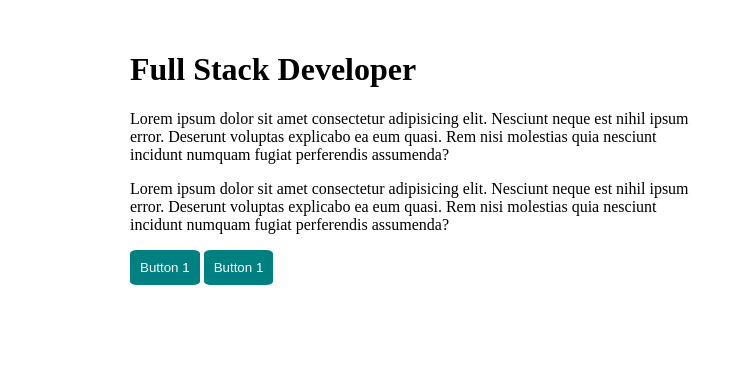
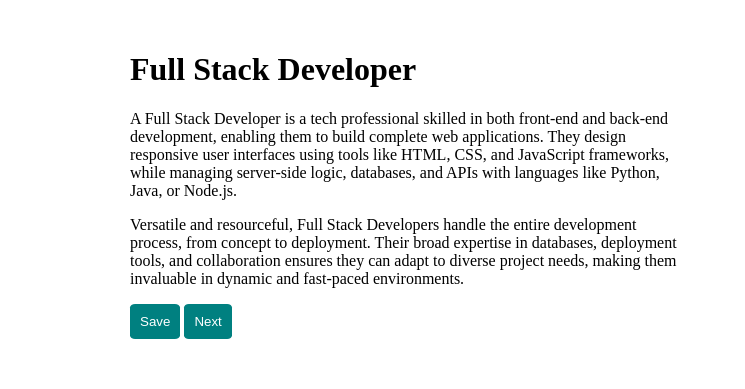
Before and after one commit to kanthalidhruvan/kanthalidhruvan.github.io, a plain HTML site: page index.html in a window 1280 px wide. Shown: the part 250-639 px from the top of the page, 0-745 px from the left. Drawn offline with Linux system fonts and the light colour scheme; grey boxes are pictures that could not be loaded.

Commit message:
Update index.html

```diff
--- a/index.html
+++ b/index.html
@@ -28,19 +28,19 @@
           <div class="box">
             <h1>Full Stack Developer</h1>
             <p>
-              Lorem ipsum dolor sit amet consectetur adipisicing elit. Nesciunt
-              neque est nihil ipsum error. Deserunt voluptas explicabo ea eum
-              quasi. Rem nisi molestias quia nesciunt incidunt numquam fugiat
-              perferendis assumenda?
+              A Full Stack Developer is a tech professional skilled in both front-end and back-end development,
+              enabling them to build complete web applications. They design responsive user interfaces using tools
+              like HTML, CSS, and JavaScript frameworks, while managing server-side logic, databases, and
+              APIs with languages like Python, Java, or Node.js.
             </p>
             <p>
-              Lorem ipsum dolor sit amet consectetur adipisicing elit. Nesciunt
-              neque est nihil ipsum error. Deserunt voluptas explicabo ea eum
-              quasi. Rem nisi molestias quia nesciunt incidunt numquam fugiat
-              perferendis assumenda?
+             Versatile and resourceful, Full Stack Developers handle the entire development process, from
+              concept to deployment. Their broad expertise in databases, deployment tools, and collaboration
+              ensures they can adapt to diverse project needs, making them invaluable in dynamic and fast-paced
+              environments.
             </p>
-            <button>Button 1</button>
-            <button>Button 1</button>
+            <button>Save</button>
+            <button>Next</button>
           </div>
           <div class="box">
             <img src="https://picsum.photos/id/2/400/400" />
@@ -52,13 +52,14 @@
         <h1>Projects</h1>
         <div style="display: flex">
           <div class="box">
-            <h3>Project 1</h3>
+            <h3>Online Store</h3>
             <p>
-              Lorem ipsum dolor sit amet consectetur adipisicing elit. Dolorem
-              quia nobis eligendi reiciendis. Esse a possimus eum est veritatis
-              aliquid ut eveniet. Et illum odio ut voluptates molestiae?
-              Perspiciatis, ab.
+              The project is a website showcasing the menu of an online restaurant, designed to provide
+              customers with an intuitive and seamless browsing experience. It features a visually appealing layout,
+              categorized dishes with descriptions, prices, and images, making it easy for users to explore offerings
+              and make informed choices.
             </p>
+            <a href="https://github.com/kanthalidhruvan/online-stores">Project</a>
           </div>
 
           <div class="box">
```
